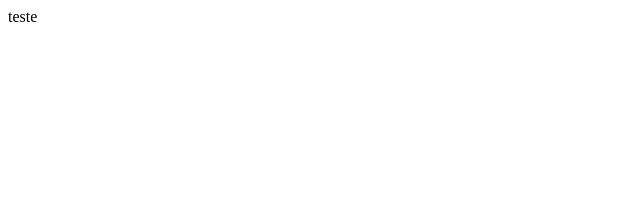
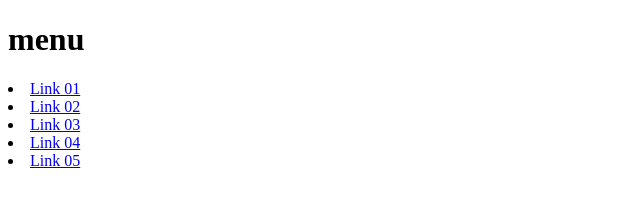
Before and after one commit to tamyressteffany/pds, a plain HTML site: page index.html in a window 1280 px wide. Shown: the whole page, without its empty margins (0-640 px from the left). Drawn offline with Linux system fonts and the light colour scheme.

Commit message:
Add files via upload

```diff
--- a/index.html
+++ b/index.html
@@ -1,9 +1,20 @@
-<html>
-  <head>
-    <title> teste </title>
-  </head>
+<!DOCTYPE html>
+<html long="pt-br">
+    <head>
+        <meta charset="UTF-8">
+        <meta nome="viewport" content="width=, initial-scaled1.0">
+        <title>Pizarria</title>
+        <link rel="Stylesheet" type="text/css" href="styles.css">
+    </head>
 
-  <body>
-    <h> teste </h1>
-  </body>
+    <body>
+        <h1>menu</h1>
+        <li> <a href="link01.html" >Link 01</a> </li>
+        <li> <a href="link02.html" >Link 02</a> </li>
+        <li> <a href="link03.html" >Link 03</a> </li>
+        <li> <a href="link04.html" >Link 04</a> </li>
+        <li> <a href="link05.html" >Link 05</a> </li>
+
+        </li>
+    </body>
 </html>
```
